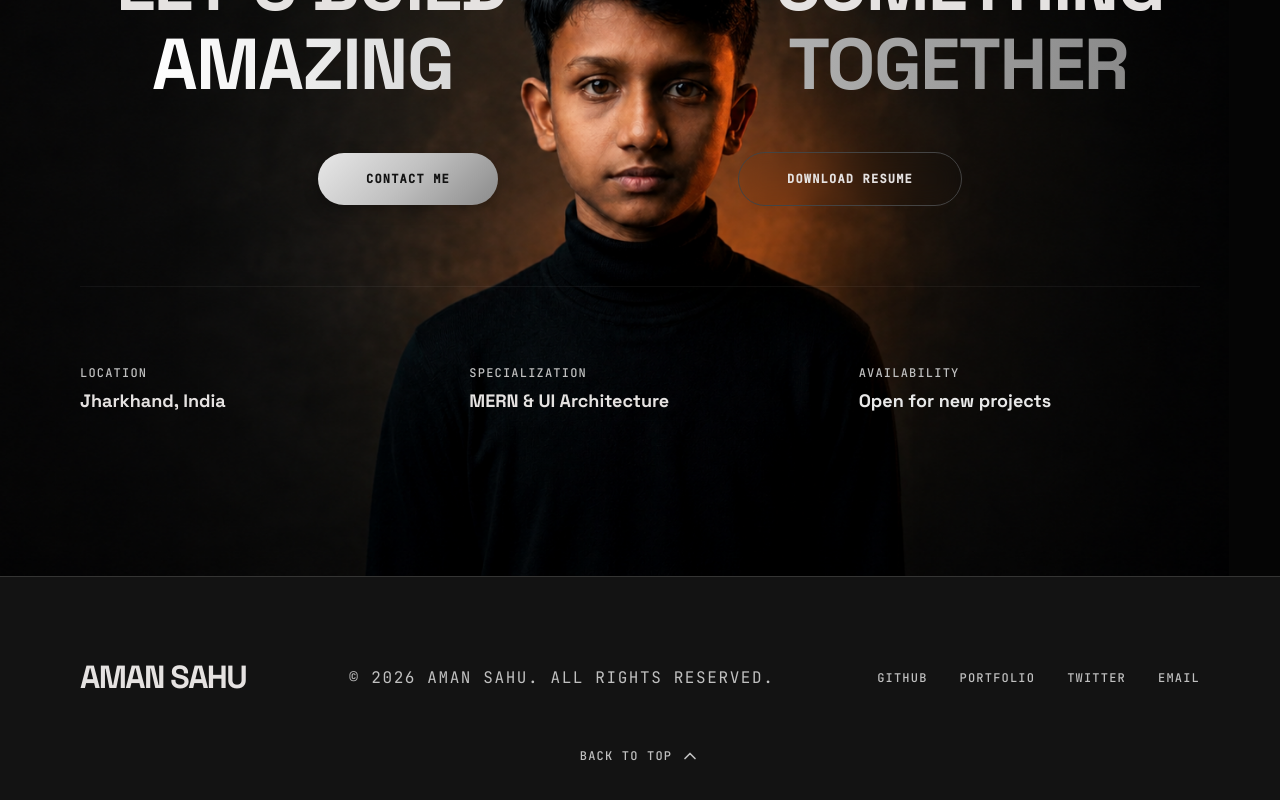
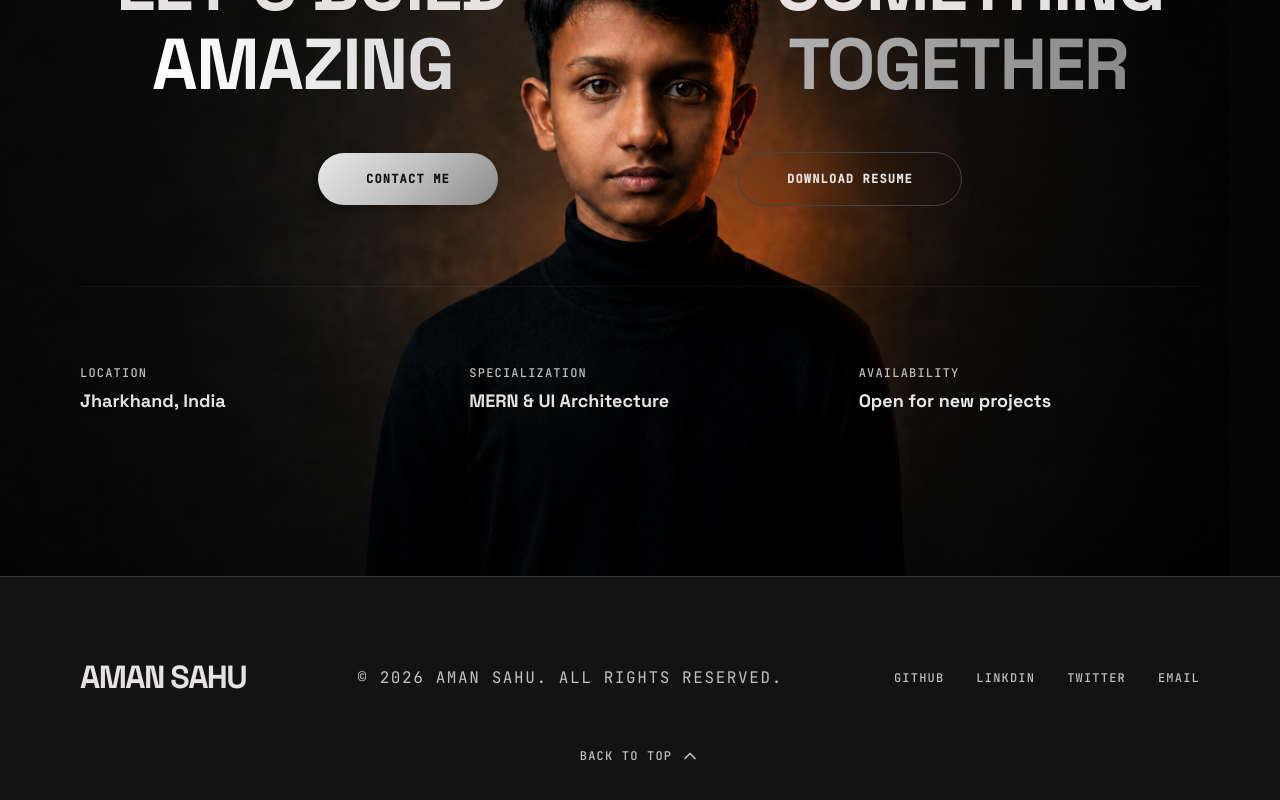
Before and after one commit to amansahux/Portfolio-2.0, a Next.js app: page / in a window 1280 px wide. Shown: the part 5985-6785 px from the top of the page. Built offline with nearby package versions, Linux system fonts and the light colour scheme.

Commit message:
feat: add responsive footer component with GSAP entrance animation

```diff
--- a/src/components/Footer.tsx
+++ b/src/components/Footer.tsx
@@ -58,11 +58,11 @@ export default function Footer() {
           </a>
           <a
             className="text-on-surface-variant hover:text-primary transition-colors duration-300 font-label-caps text-label-caps uppercase"
-            href="https://amansahu.vercel.app"
+            href="https://www.linkedin.com/in/aman-kumar-sahu-8685a8419?trk=contact-info"
             target="_blank"
             rel="noopener noreferrer"
           >
-            Portfolio
+            Linkdin
           </a>
           <a
             className="text-on-surface-variant hover:text-primary transition-colors duration-300 font-label-caps text-label-caps uppercase"
```
